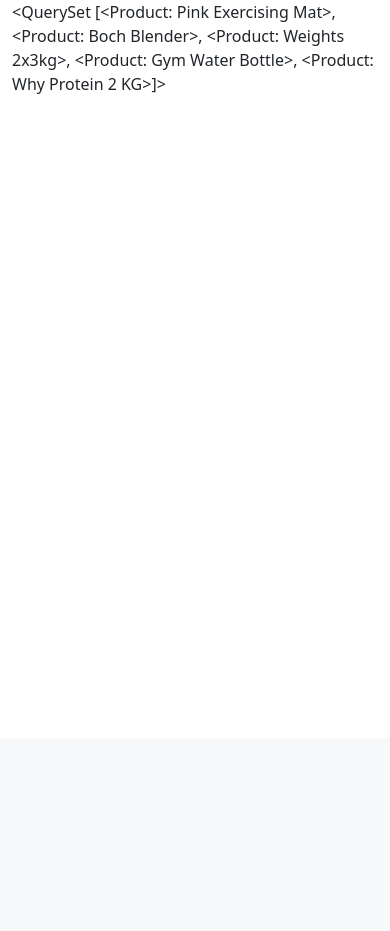
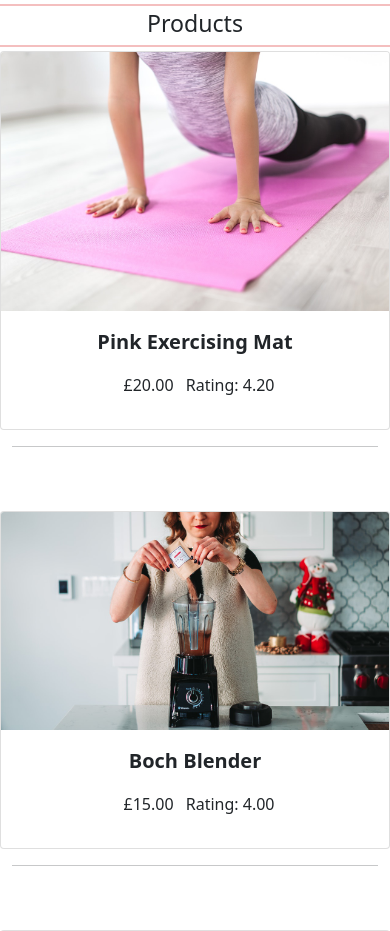
Before and after one commit to rimantascode/fitness-ms4, a Django app: page /products/ in a window 390 px wide. Shown: the part 106-1037 px from the top of the page. Before the commit the page ends 200 px from the top, so only its background shows below. Run offline with Django 3.2, Linux system fonts and the light colour scheme; data comes from the database, SQL or seed files in the repository; both versions use the stored data as it was after the commit; some libraries are stand-ins or nearby versions.

Commit message:
styled products.html

```diff
--- a/products/admin.py
+++ b/products/admin.py
@@ -1,5 +1,3 @@
-from django.contrib import admin
-
 from django.contrib import admin
 from .models import Product, Category
 
--- a/products/templates/products/products.html
+++ b/products/templates/products/products.html
@@ -4,9 +4,59 @@
 {% block content %}
 <div class="container-fluid">
     <div class="row">
-        <div class="col-12 col-md-6 col-lg-4">
-            {{products}}
+        <div class="col-12 text-center p-0 m-0">
+            <hr class="hr-class my-1">
+                <h3 class="logo-font">Products </h3>
+            <hr class="hr-class my-1">
         </div>
     </div>
+    <div class="row">
+        {% for product in products %}
+        <div class="col-sm-12 col-md-6 col-lg-3 p-0 m-0">
+            <div class="card" >
+                {% if product.image_url %}
+                    <img src="{{product.image_url}}" class="card-img-top img-fluid" alt="{{product.name}}">
+                {% elif product.image %}
+                    <img src="{{product.image.url}}" class="card-img-top img-fluid"  alt="{{product.name}}">
+                {% else %}
+                    <img src="{product.image}}no-image.jpg" class="card-img-top img-fluid" alt="{{product.name}}">
+                {%endif%}
+                    <div class="card-body">
+                        <p class="card-text text-center fs-5"> <strong>{{product.name}}</strong></p>
+                        <p class="text-center">
+                        <span class="card-text m-2"> £{{product.price}}</span>
+                        <span class="card-text text-center ">Rating: {{product.rating}}</span>
+                        </p>
+
+                    </div>
+            </div>
+        </div>
+                {% if forloop.counter|divisibleby:1 %}
+                    <div class="col-12 d-sm-none mb-5">
+                        <hr>
+                    </div>
+                {% endif %}
+                {% if forloop.counter|divisibleby:2 %}
+                    <div class="col-12 d-none d-sm-block d-md-block d-lg-none mb-5">
+                        <hr>
+                    </div>
+                {% endif %}
+                {% if forloop.counter|divisibleby:3 %}
+                    <div class="col-12 d-none d-lg-block d-xl-none mb-5">
+                        <hr>
+                    </div>
+                {% endif %}
+                {% if forloop.counter|divisibleby:4 %}
+                    <div class="col-12 d-none d-xl-block mb-5">
+                        <hr>
+                    </div>
+                {% endif %}
+                {% endfor %}
+    </div>
 </div>
+                <div class="btt-button shadow-sm rounded-0 border border-black">
+                    <a class="btt-link d-flex h-100">
+                        <i class="fas fa-arrow-up text-black mx-auto my-auto"></i>
+                    </a>
+                </div>
 {% endblock %}
--- a/static/css/base.css
+++ b/static/css/base.css
@@ -33,7 +33,7 @@
 .expand-search-box {
     width:70vw;
 }
-/*--------------------------------------------- HEADER----------*/
+/*--------------------------------------------- PRODUCTS----------*/
 .center {
   position: absolute;
   top: 50%;
@@ -46,6 +46,12 @@
   object-fit:cover;
 }
 
+.hr-class {
+    height:2px !important;
+    border-width:0 !important;
+    color:#D40000 !important;
+    background-color:#D40000 !important;
+}
 @media (min-width: 992px) {
     .hide-ul {
       display:none;
```
Also changed, not shown: db.sqlite3, media/blender.jpg (added).
